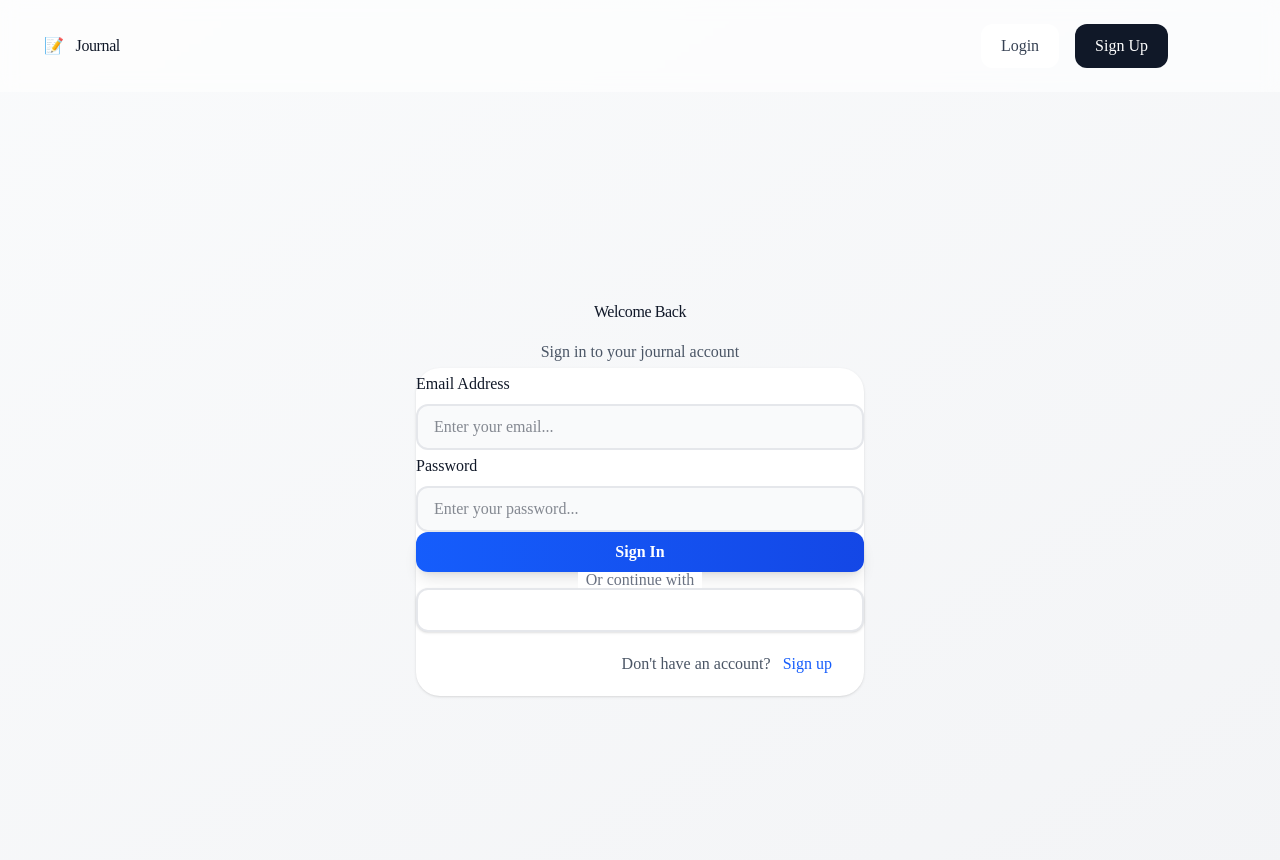
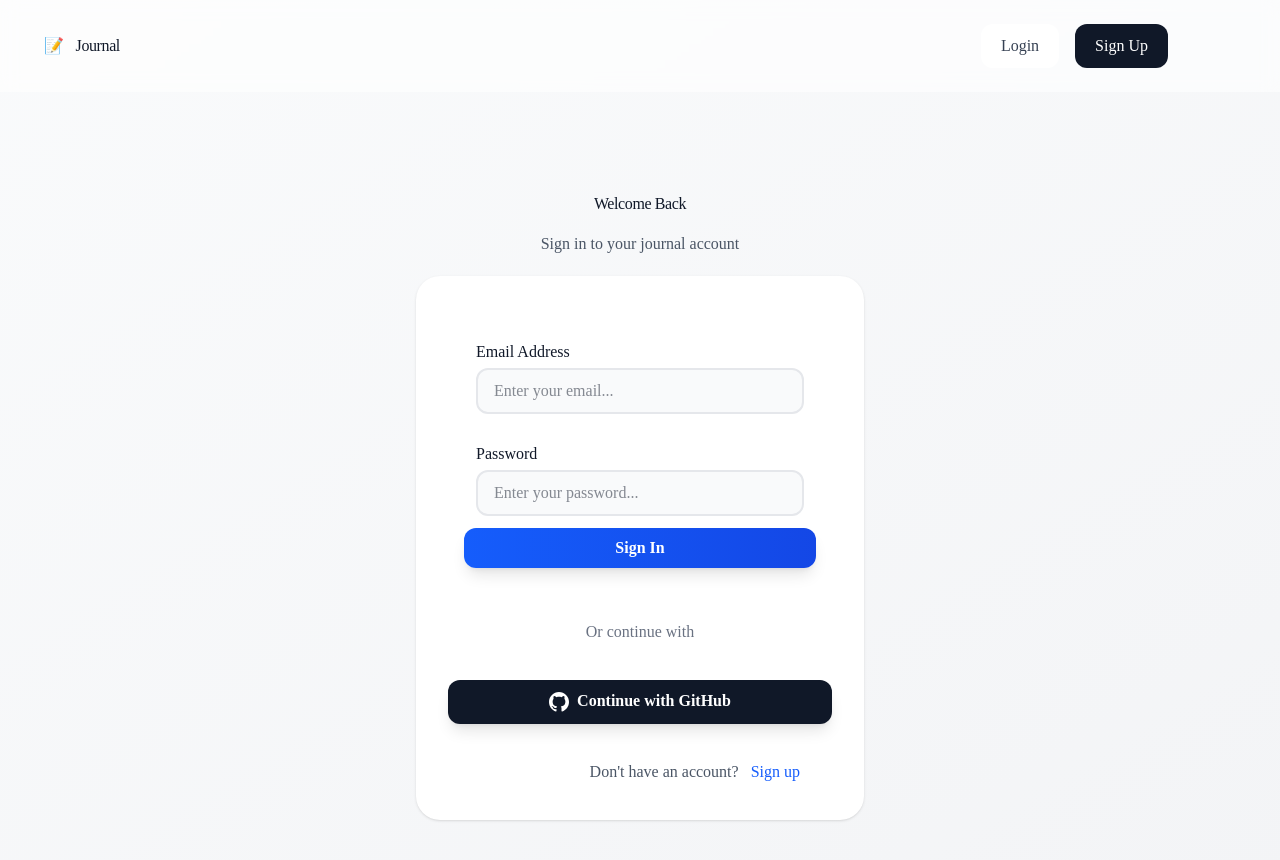
Before and after one commit to jdy8739/let-us-vibe, a Next.js app: page /login in a window 1280 px wide. Shown: the top 860 px of the page. Built offline with nearby package versions, Linux system fonts and the light colour scheme; no server answers.

Commit message:
login page style

```diff
--- a/app/login/page.tsx
+++ b/app/login/page.tsx
@@ -46,9 +46,9 @@
     <div className="min-h-screen bg-gradient-to-br from-gray-50 to-gray-100 flex items-center justify-center px-6">
       <div className="w-full max-w-md">
         {/* Header */}
-        <div className="text-center mb-12">
+        <div style={{ padding: "1rem" }} className="text-center mb-12">
           <h1
-            style={{ padding: "1rem 0" }}
+            style={{ padding: "1rem" }}
             className="text-4xl font-bold text-gray-900 mb-4 tracking-tight"
           >
             Welcome Back
@@ -59,14 +59,21 @@
         </div>
 
         {/* Login Form */}
-        <div className="bg-white rounded-3xl shadow-sm border border-gray-100 p-8">
-          <form onSubmit={handleSubmit(onSubmit)} className="space-y-6">
+        <div
+          style={{ padding: "2rem" }}
+          className="bg-white rounded-3xl shadow-sm border border-gray-100"
+        >
+          <form
+            onSubmit={handleSubmit(onSubmit)}
+            style={{ padding: "1rem" }}
+            className="space-y-6"
+          >
             {/* Email Input */}
-            <div>
+            <div style={{ padding: "0.75rem" }}>
               <label
                 htmlFor="email"
-                style={{ padding: "0.5rem 0 0.75rem 0" }}
-                className="block text-sm font-semibold text-gray-900"
+                style={{ padding: "0.5rem 0" }}
+                className="block text-sm font-semibold text-gray-900 mb-3"
               >
                 Email Address
               </label>
@@ -88,11 +95,11 @@
             </div>
 
             {/* Password Input */}
-            <div>
+            <div style={{ padding: "0.75rem" }}>
               <label
                 htmlFor="password"
-                style={{ padding: "0.5rem 0 0.75rem 0" }}
-                className="block text-sm font-semibold text-gray-900"
+                style={{ padding: "0.5rem 0" }}
+                className="block text-sm font-semibold text-gray-900 mb-3"
               >
                 Password
               </label>
@@ -115,8 +122,14 @@
 
             {/* Error Message */}
             {errors.root && (
-              <div className="bg-red-50 border border-red-200 rounded-xl p-4">
-                <div className="flex items-center space-x-3">
+              <div
+                style={{ padding: "1rem" }}
+                className="bg-red-50 border border-red-200 rounded-xl"
+              >
+                <div
+                  style={{ padding: "0.5rem" }}
+                  className="flex items-center space-x-3"
+                >
                   <svg
                     className="w-5 h-5 text-red-600"
                     fill="none"
@@ -144,8 +157,7 @@
             <button
               type="submit"
               disabled={isSubmitting}
-              style={{ padding: "0.75rem 1rem" }}
-              className="w-full bg-gradient-to-r from-blue-600 to-blue-700 text-white font-semibold rounded-xl hover:from-blue-700 hover:to-blue-800 transition-all duration-200 shadow-lg hover:shadow-xl transform hover:-translate-y-0.5 disabled:opacity-50 disabled:cursor-not-allowed disabled:transform-none"
+              className="w-full py-3 px-4 bg-gradient-to-r from-blue-600 to-blue-700 text-white font-semibold rounded-xl hover:from-blue-700 hover:to-blue-800 transition-all duration-200 shadow-lg hover:shadow-xl transform hover:-translate-y-0.5 disabled:opacity-50 disabled:cursor-not-allowed disabled:transform-none"
             >
               {isSubmitting ? (
                 <>
@@ -178,12 +190,15 @@
           </form>
 
           {/* Divider */}
-          <div className="my-6">
-            <div className="relative">
+          <div style={{ padding: "1.5rem 0" }} className="my-6">
+            <div style={{ padding: "0.5rem" }} className="relative">
               <div className="absolute inset-0 flex items-center">
                 <div className="w-full border-t border-gray-200"></div>
               </div>
-              <div className="relative flex justify-center text-sm">
+              <div
+                style={{ padding: "0.5rem" }}
+                className="relative flex justify-center text-sm"
+              >
                 <span
                   style={{ padding: "0 0.5rem" }}
                   className="bg-white text-gray-500"
@@ -195,14 +210,25 @@
           </div>
 
           {/* GitHub Sign In */}
-          <GitHubButton
-            label="Continue with GitHub"
-            onSuccess={() => router.push("/")}
-            className="w-full py-3 px-4 bg-gray-900 text-white font-semibold rounded-xl hover:bg-gray-800 transition-all duration-200 shadow-lg hover:shadow-xl transform hover:-translate-y-0.5"
-          />
+          <button
+            disabled={isSubmitting}
+            className="w-full py-3 px-4 bg-gray-900 text-white font-semibold rounded-xl hover:bg-gray-800 transition-all duration-200 shadow-lg hover:shadow-xl transform hover:-translate-y-0.5 disabled:opacity-50 disabled:cursor-not-allowed disabled:transform-none"
+          >
+            <svg
+              className="w-5 h-5 mr-2 inline"
+              fill="currentColor"
+              viewBox="0 0 24 24"
+            >
+              <path d="M12 0c-6.626 0-12 5.373-12 12 0 5.302 3.438 9.8 8.207 11.387.599.111.793-.261.793-.577v-2.234c-3.338.726-4.033-1.416-4.033-1.416-.546-1.387-1.333-1.756-1.333-1.756-1.089-.745.083-.729.083-.729 1.205.084 1.839 1.237 1.839 1.237 1.07 1.834 2.807 1.304 3.492.997.107-.775.418-1.305.762-1.604-2.665-.305-5.467-1.334-5.467-5.931 0-1.311.469-2.381 1.236-3.221-.124-.303-.535-1.524.117-3.176 0 0 1.008-.322 3.301 1.23.957-.266 1.983-.399 3.003-.404 1.02.005 2.047.138 3.006.404 2.291-1.552 3.297-1.23 3.297-1.23.653 1.653.242 2.874.118 3.176.77.84 1.235 1.911 1.235 3.221 0 4.609-2.807 5.624-5.479 5.921.43.372.823 1.102.823 2.222v3.293c0 .319.192.694.801.576 4.765-1.589 8.199-6.086 8.199-11.386 0-6.627-5.373-12-12-12z" />
+            </svg>
+            Continue with GitHub
+          </button>
 
           {/* Sign Up Link */}
-          <div style={{ padding: "1rem" }} className="mt-8 text-right">
+          <div
+            style={{ padding: "2rem 1rem 0 1rem" }}
+            className="mt-8 text-right"
+          >
             <p style={{ padding: "0.5rem" }} className="text-gray-600">
               Don&apos;t have an account?{" "}
               <Link
```
